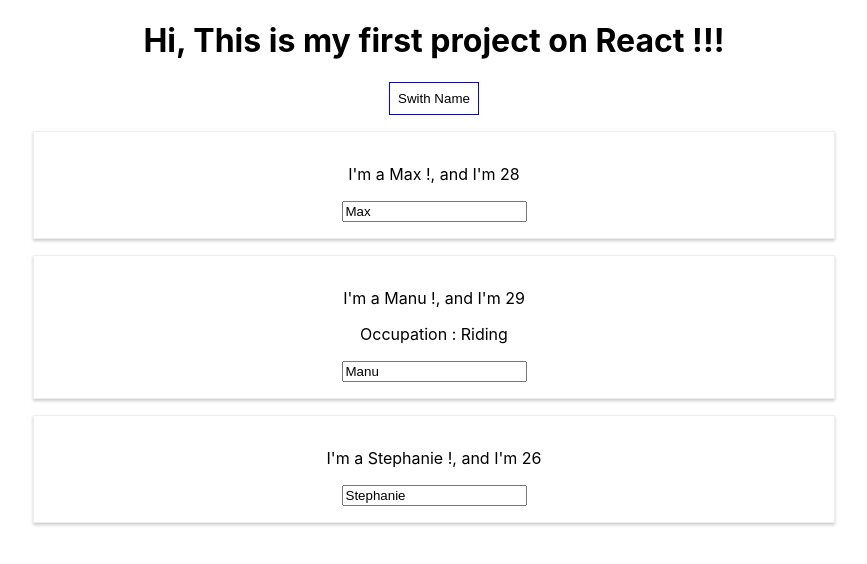
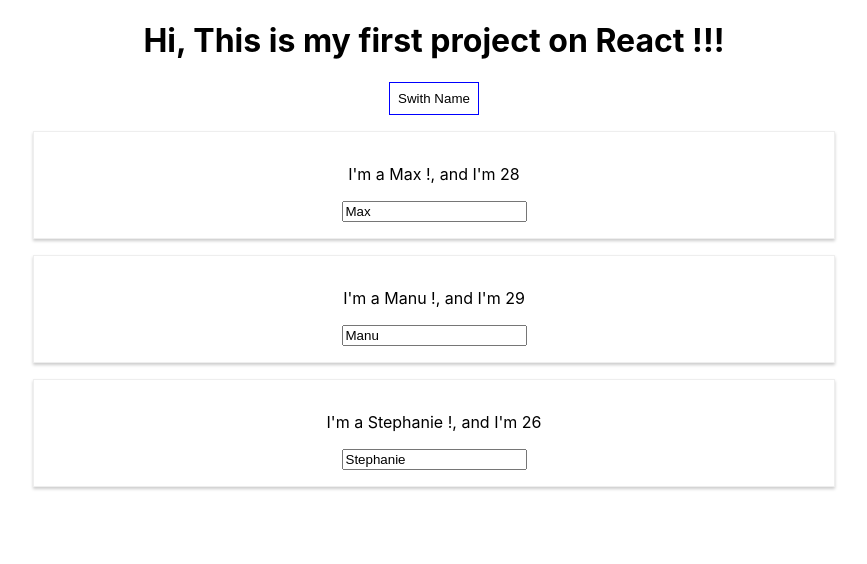
Before and after one commit to VioStanJ/Stan_TP_React, a React (Create React App) app: page / in a window 1280 px wide. Both pictures are taken after a click on the button "Swith Name". Shown: the top 564 px of the page, without its empty margins (206-1073 px from the left). Built offline with nearby package versions, Linux system fonts and the light colour scheme.

Commit message:
map use for list of persons

```diff
--- a/src/App.js
+++ b/src/App.js
@@ -56,13 +56,11 @@ class App extends Component{
     if(this.state.showPersons){
       persons = (
         <div>
-          <Person name={this.state.persons[0].name} age={this.state.persons[0].age}/>
-          <Person name={this.state.persons[1].name} age={this.state.persons[1].age}
-              click={ () => this.switchNameHandle("Max !!!")}
-              changed={this.nameChange}>
-            Occupation : Riding
-          </Person>
-          <Person name={this.state.persons[2].name} age={this.state.persons[2].age}/>
+          {
+            this.state.persons.map(person => {
+              return <Person name={person.name} age={person.age} />
+            })
+          }
         </div>
       );
     }
```
